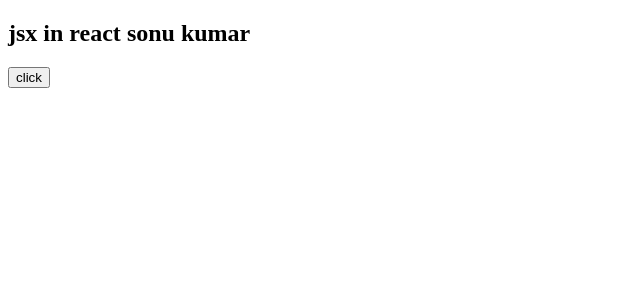
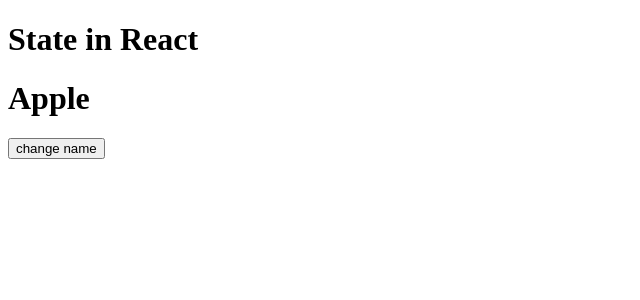
Before and after one commit to Sonukumar201995/react-revision, a React (Vite) app: page / in a window 1280 px wide. Shown: the top 300 px of the page, without its empty margins (0-640 px from the left). Built offline with nearby package versions, Linux system fonts and the light colour scheme.

Commit message:
State in React

```diff
--- a/src/App.jsx
+++ b/src/App.jsx
@@ -1,10 +1,17 @@
-export default function App()
-{
-  let name="sonu kumar"
-  return(
-    <>
-    <h2>jsx in react {name}</h2>
-    <button onClick={()=>alert("hello")}> click</button>
-    </>
-  )
+import { useState } from "react";
+
+function App() {
+  const [fruit, setFruit] = useState("Apple");
+  const handleFruit = () => {
+    setFruit("Banana")
+  }
+  return (
+    <div>
+      <h1>State in React</h1>
+      <h1>{fruit}</h1>
+      <button onClick={handleFruit}>change name</button>
+    </div>
+  );
 }
+
+export default App;
```
